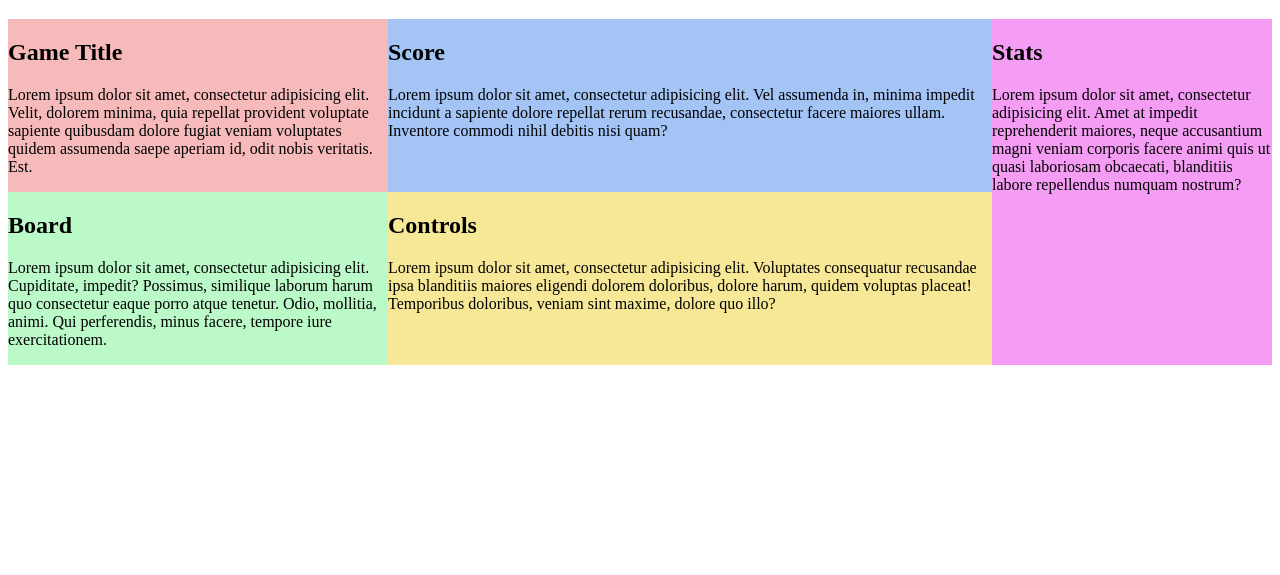
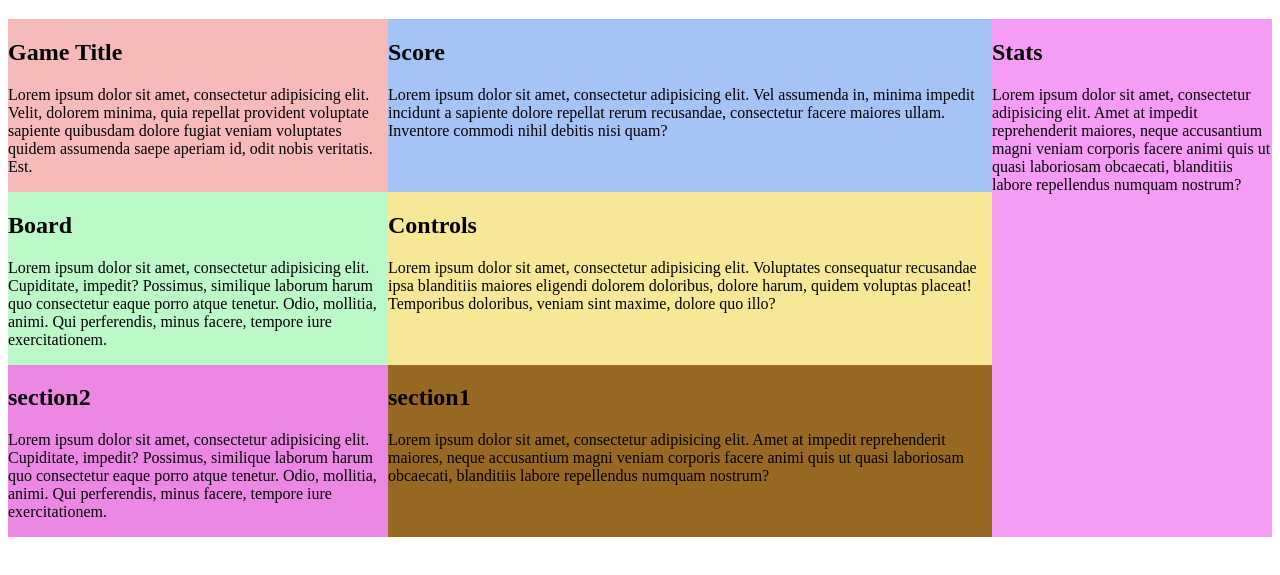
Before and after one commit to haidoro/grid_layout, a plain HTML site: page index.html in a window 1280 px wide. Shown: the part 61-636 px from the top of the page. Drawn offline with Linux system fonts and the light colour scheme.

Commit message:
modified:   style.css

```diff
--- a/index.html
+++ b/index.html
@@ -30,6 +30,14 @@
     <h2>Controls</h2>
     <p>Lorem ipsum dolor sit amet, consectetur adipisicing elit. Voluptates consequatur recusandae ipsa blanditiis maiores eligendi dolorem doloribus, dolore harum, quidem voluptas placeat! Temporibus doloribus, veniam sint maxime, dolore quo illo?</p>
   </div>
+  <div id="section1">
+    <h2>section1</h2>
+    <p>Lorem ipsum dolor sit amet, consectetur adipisicing elit. Amet at impedit reprehenderit maiores, neque accusantium magni veniam corporis facere animi quis ut quasi laboriosam obcaecati, blanditiis labore repellendus numquam nostrum?</p>
+  </div>
+  <div id="section2">
+    <h2>section2</h2>
+    <p>Lorem ipsum dolor sit amet, consectetur adipisicing elit. Cupiditate, impedit? Possimus, similique laborum harum quo consectetur eaque porro atque tenetur. Odio, mollitia, animi. Qui perferendis, minus facere, tempore iure exercitationem.</p>
+  </div>
 </div>
 </body>
 </html>
--- a/style.css
+++ b/style.css
@@ -15,7 +15,7 @@
   background-color: #a4c4f6;
 }
 #stats{
-  grid-row: 1 / 3;
+  grid-row: 1 / 4;
   grid-column: 3 / 4;
   background-color: #f59df4;
 }
@@ -29,3 +29,13 @@
   grid-column: 2 / 3;
   background-color: #f7e898;
 }
+#section1{
+  grid-row: 3 / 4;
+  grid-column: 2 / 3;
+  background-color: #976923;
+}
+#section2{
+  grid-row: 3 / 4;
+  grid-column: 1 / 2;
+  background-color: #EC88E4;
+}
```
